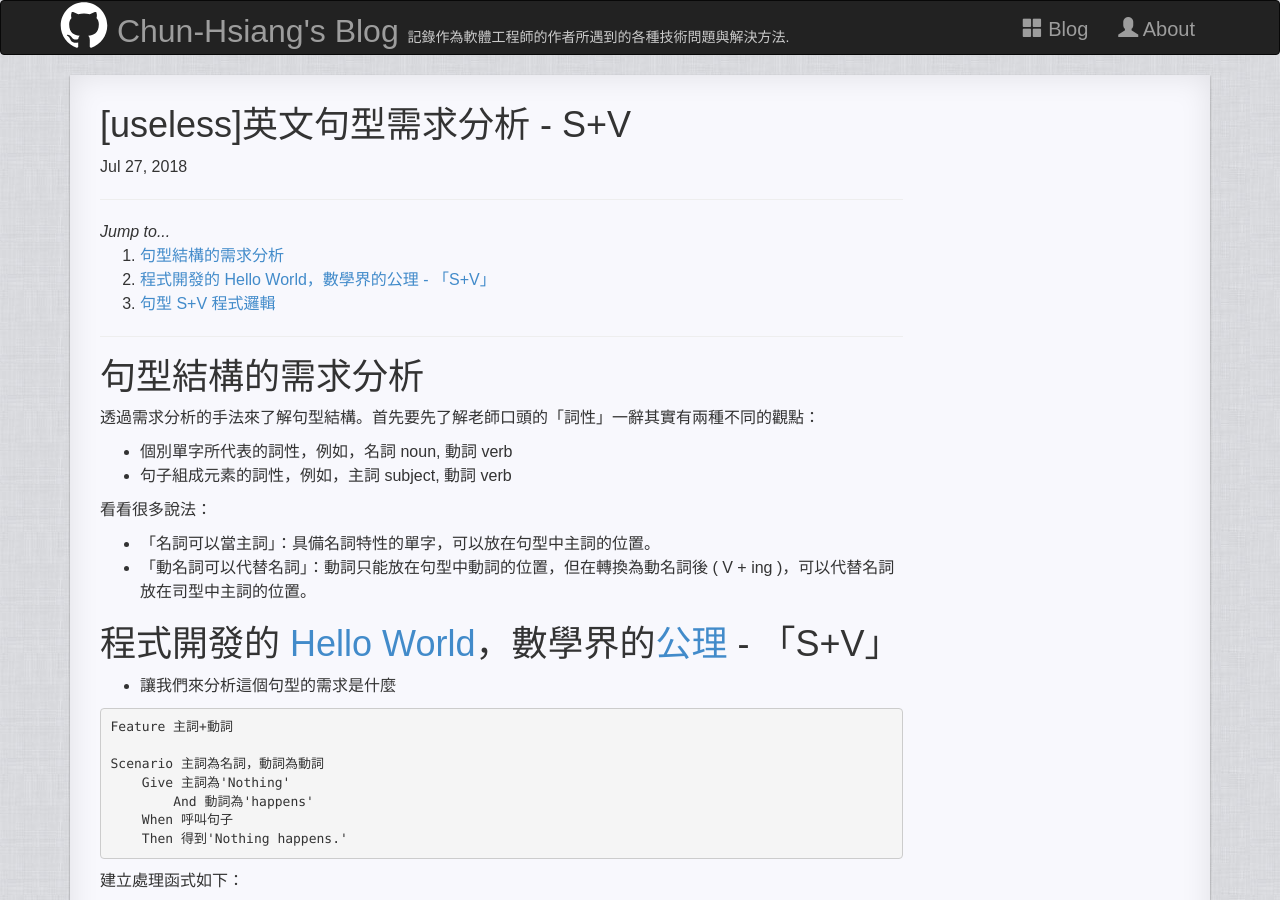
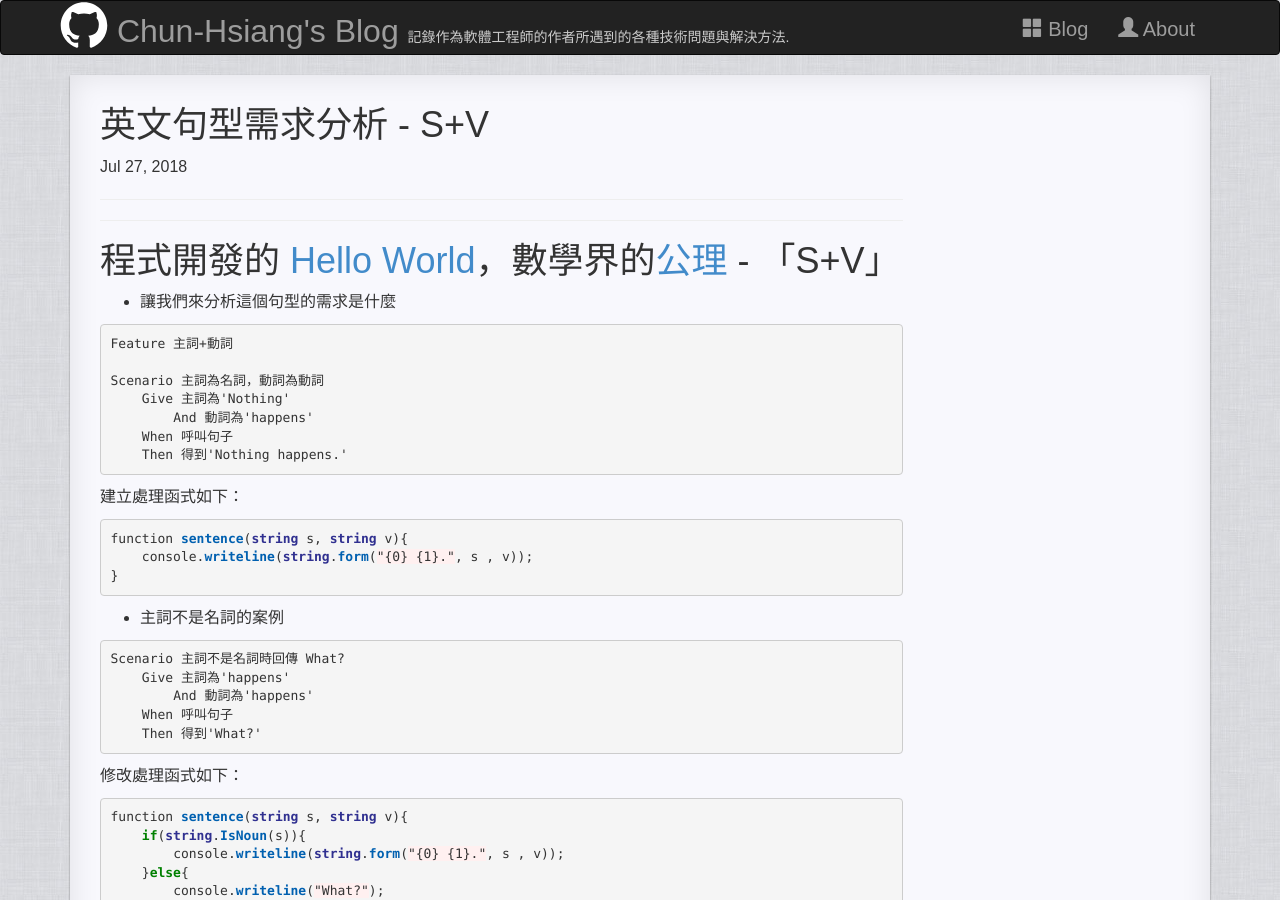
Before and after one commit to No129/No129.github.io, a Jekyll site: the page built from _posts/Useless/2018-07-27-[Useless]Sentance_S+V.md, in a window 1280 px wide and 900 px high. Built offline with Jekyll 4.4.1, drawn with Linux system fonts in a browser that asks for light colours; nearby versions of some CDN libraries.

Commit message:
Post 20180730-1

```diff
--- a/_posts/Useless/2018-07-27-[Useless]Sentance_S+V.md
+++ b/_posts/Useless/2018-07-27-[Useless]Sentance_S+V.md
@@ -1,23 +1,13 @@
 ---
 layout: post
-title: "[useless]英文句型需求分析 - S+V"
+title: "英文句型需求分析 - S+V"
 categories: Useless
 tag:
 date: 2018-07-27 00:00:00 UTC+8
 last_modified_at: 2018-07-27 00:00:00 UTC+8
 ---
 
-# 句型結構的需求分析
-透過需求分析的手法來了解句型結構。首先要先了解老師口頭的「詞性」一辭其實有兩種不同的觀點：
-* 個別單字所代表的詞性，例如，名詞 noun, 動詞 verb
-* 句子組成元素的詞性，例如，主詞 subject, 動詞 verb
-
-看看很多說法：
-* 「名詞可以當主詞」：具備名詞特性的單字，可以放在句型中主詞的位置。
-* 「動名詞可以代替名詞」：動詞只能放在句型中動詞的位置，但在轉換為動名詞後 ( V + ing )，可以代替名詞放在司型中主詞的位置。
-
 # 程式開發的 [Hello World](https://zh.wikipedia.org/wiki/Hello_World)，數學界的[公理](https://zh.wikipedia.org/wiki/%E5%85%AC%E7%90%86) - 「S+V」
-
 
 * 讓我們來分析這個句型的需求是什麼
 
```
Also changed, not shown: _posts/Useless/2018-07-30-[Useless]PartOfSpeech.md (added, +58 -0 lines).
